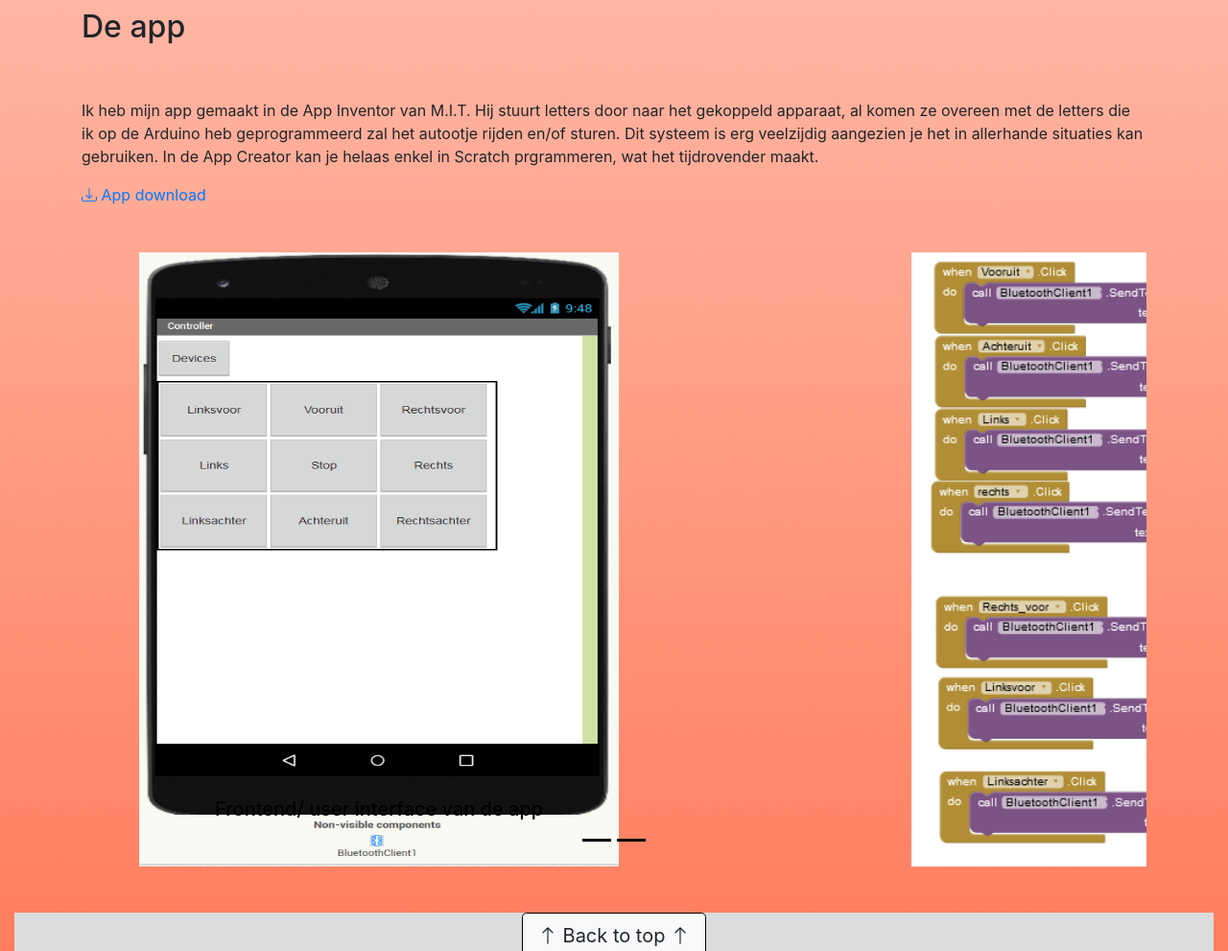
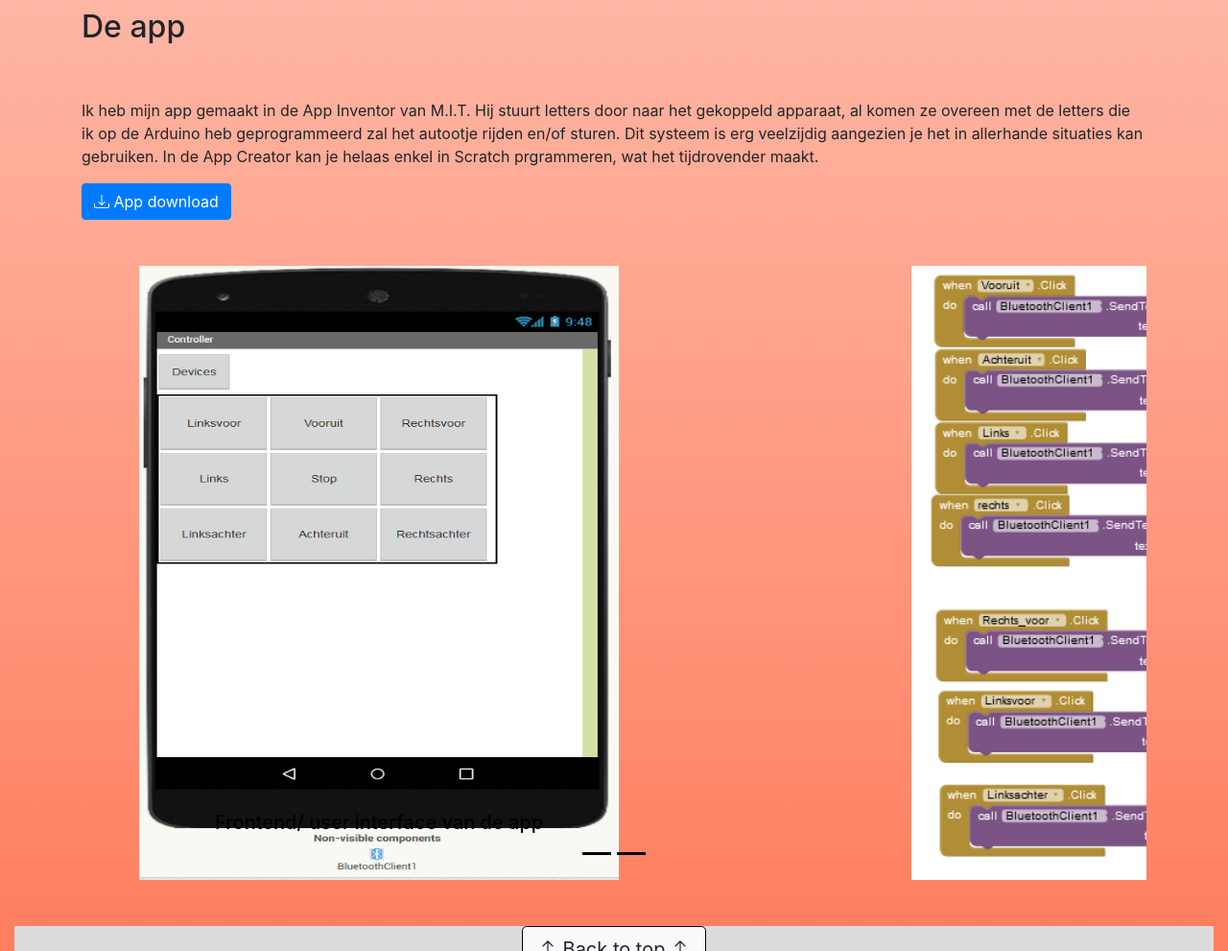
Before and after one commit to JelleVerstappen/GIP-website, a plain HTML site: page code.html in a window 1280 px wide. Shown: the part 1292-2283 px from the top of the page at 96% size. Drawn offline with nearby package versions, Linux system fonts and the light colour scheme; a script that the page names is missing; a small style sheet from the web is missing.

Commit message:
changed color

```diff
--- a/code.html
+++ b/code.html
@@ -245,7 +245,8 @@
       systeem is erg veelzijdig aangezien je het in allerhande situaties kan gebruiken. In de App Creator kan je helaas
       enkel in Scratch prgrammeren, wat het tijdrovender maakt.
     </p>
-    <a href="./Bluetooth_car.apk" download><i class="bi bi-download"></i> App download</a>
+    <button type="button" class="btn btn-primary"><a href="./Bluetooth_car.apk" download style="color: white;"><i class="bi bi-download"></i> App download</a>
+      </button>
   </div>
 
 
```
